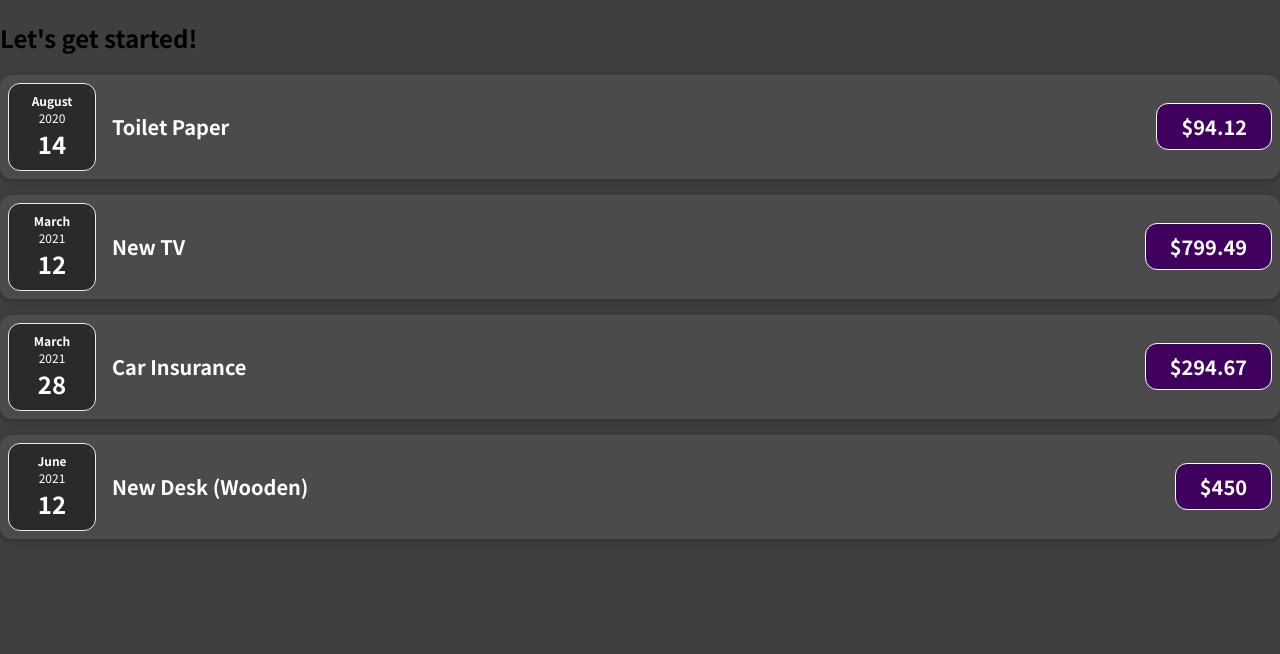
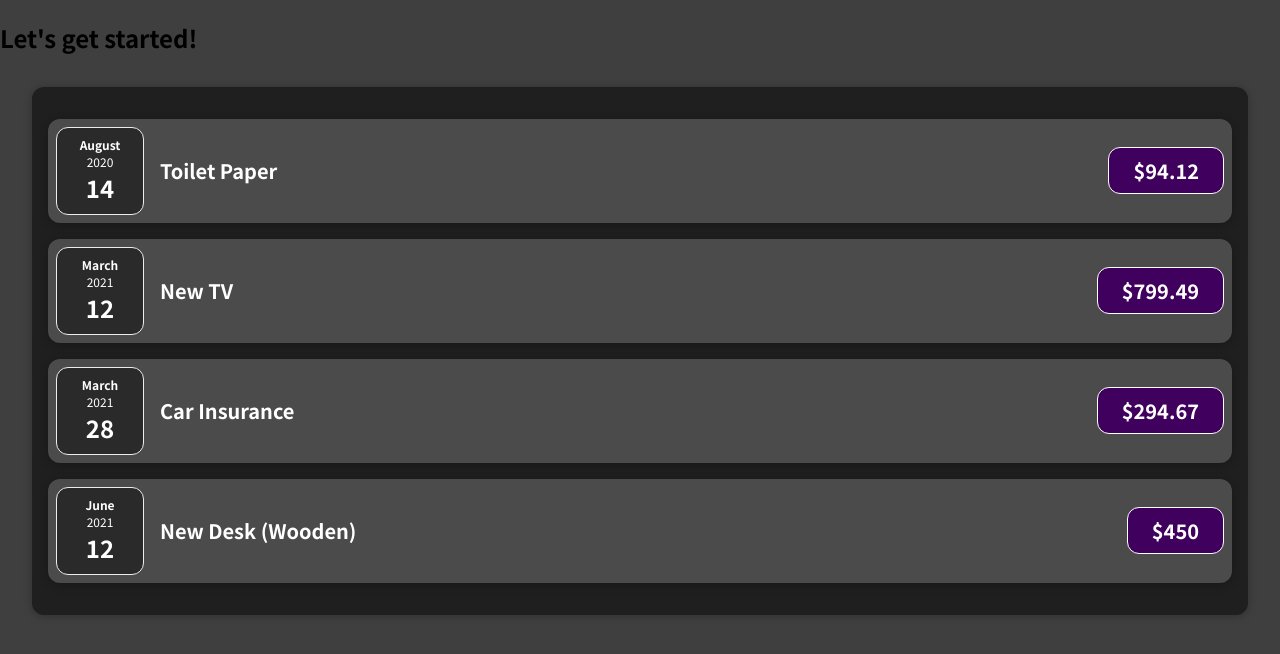
Before and after one commit to kronosGR/React.js-practice, a JavaScript app: page / in a window 1280 px wide. Shown: the top 654 px of the page. Built offline with nearby package versions, Linux system fonts and the light colour scheme.

Commit message:
Added Expenses component and css

```diff
--- a/src/App.js
+++ b/src/App.js
@@ -1,4 +1,4 @@
-import ExpenseItem from './components/ExpenseItem';
+import Expenses from "./components/Expenses.js";
 
 function App() {
   const expenses = [
@@ -31,22 +31,7 @@
   return (
     <div>
       <h2>Let's get started!</h2>
-      <ExpenseItem
-        title={expenses[0].title}
-        amount={expenses[0].amount}
-        date={expenses[0].date}></ExpenseItem>
-      <ExpenseItem
-        title={expenses[1].title}
-        amount={expenses[1].amount}
-        date={expenses[1].date}></ExpenseItem>
-      <ExpenseItem
-        title={expenses[2].title}
-        amount={expenses[2].amount}
-        date={expenses[2].date}></ExpenseItem>
-      <ExpenseItem
-        title={expenses[3].title}
-        amount={expenses[3].amount}
-        date={expenses[3].date}></ExpenseItem>
+      <Expenses items={expenses} />
     </div>
   );
 }
--- /dev/null
+++ b/src/components/Expenses.css
@@ -0,0 +1,9 @@
+.expenses {
+  padding: 1rem;
+  background-color: rgb(31, 31, 31) !important;
+  margin: 2rem auto;
+  max-width: 50rem;
+  max-width: 95%;
+  border-radius: 12px;
+  box-shadow: 0 1px 8px rgba(0, 0, 0, 0.25);
+}
--- /dev/null
+++ b/src/components/Expenses.js
@@ -0,0 +1,29 @@
+import ExpenseItem from './ExpenseItem';
+
+import './Expenses.css';
+
+function Expenses(props) {
+
+  return (
+    <div className="expenses">
+      <ExpenseItem
+        title={props.items[0].title}
+        amount={props.items[0].amount}
+        date={props.items[0].date}></ExpenseItem>
+      <ExpenseItem
+        title={props.items[1].title}
+        amount={props.items[1].amount}
+        date={props.items[1].date}></ExpenseItem>
+      <ExpenseItem
+        title={props.items[2].title}
+        amount={props.items[2].amount}
+        date={props.items[2].date}></ExpenseItem>
+      <ExpenseItem
+        title={props.items[3].title}
+        amount={props.items[3].amount}
+        date={props.items[3].date}></ExpenseItem>
+    </div>
+  );
+}
+
+export default Expenses;
```
Also changed, not shown: 1 other file (tests, documents, lock files or other folders).
